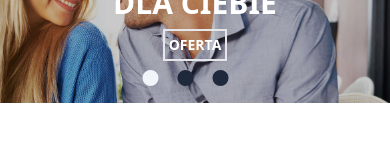
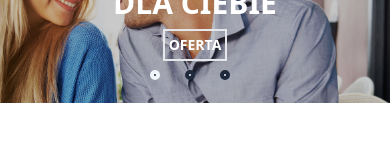
Before and after one commit to ShanghaiG/interjacer, a React (Vite) app in the folder interjacer-app/: page / in a window 390 px wide. Shown: the part 161-321 px from the top of the page. Built offline with nearby package versions, Linux system fonts and the light colour scheme.

Commit message:
Update CarouselLayerSelector.tsx

```diff
--- a/interjacer-app/src/components/Carousel/components/CarouselLayerSelector/CarouselLayerSelector.tsx
+++ b/interjacer-app/src/components/Carousel/components/CarouselLayerSelector/CarouselLayerSelector.tsx
@@ -14,13 +14,13 @@ export const CarouselLayerSelector = ({
   return (
     <div
       className="absolute md:bottom-5 bottom-2 h-[25px] left-1/2 translate-x-[-50%] z-50 select-none cursor-pointer"
-      style={{ width: `${numberOfLayers * 35}px` }}
+      style={{ width: `${numberOfLayers * 30}px` }}
     >
       {Array.from({ length: numberOfLayers }).map((_, index) => (
         <div
           key={index}
           className={twJoin(
-            "md:w-[20px] md:h-[20px] absolute rounded-full duration-150 flex justify-center items-center border-8",
+            "md:w-[20px] md:h-[20px] w-[10px] h-[10px] absolute rounded-full duration-150 flex justify-center items-center border-4 md:border-8",
             index === selectedLayer
               ? "bg-slate-800 border-slate-100"
               : "bg-slate-100 border-slate-800"
```
